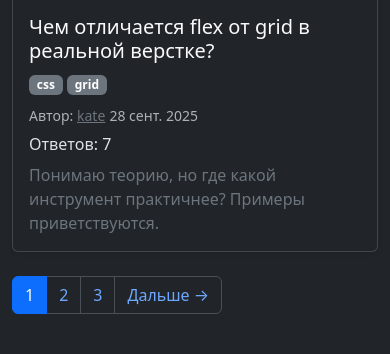
After one commit to ArtemS18/AskArtemii-VK-2025, a Python web app: template app/templates/hot_questions.html in a window 390 px wide. The commit adds this page. Shown: the part 1072-1426 px from the top of the page. Run offline with Jinja, Linux system fonts and the light colour scheme; the template is opened without the code that fills it, so the values that code supplies are empty.

Commit message:
added hots

```diff
--- a/app/templates/base.html
+++ b/app/templates/base.html
@@ -3,7 +3,7 @@
   <head>
     <meta charset="utf-8">
     <meta name="viewport" content="width=device-width, initial-scale=1">
-    <title>AskMe — Вопросы</title>
+    <title>AskArtemii — Вопросы</title>
     <link href="https://cdn.jsdelivr.net/npm/bootstrap-icons@1.11.3/font/bootstrap-icons.css" rel="stylesheet">
 
     <link href="https://cdn.jsdelivr.net/npm/bootstrap@5.3.8/dist/css/bootstrap.min.css" rel="stylesheet" integrity="sha384-sRIl4kxILFvY47J16cr9ZwB07vP4J8+LH7qKQnuqkuIAvNWLzeN8tE5YBujZqJLB" crossorigin="anonymous">
@@ -29,7 +29,7 @@
     </style>
     <nav class="navbar navbar-expand-lg bg-body-tertiary sticky-top border-bottom">
       <div class="container">
-        <a class="navbar-brand fw-bold" href="/">Ask<span class="text-primary">Me</span></a>
+        <a class="navbar-brand fw-bold" href="/">Ask<span class="text-primary">Artemii</span></a>
 
         <form class="d-flex ms-10 my-2 my-lg-0 w-auto" role="search">
                 <input class="form-control me-2" type="search" placeholder="Найти вопрос…" aria-label="Search">
@@ -53,7 +53,7 @@
                               alt="Avatar preview"
                               class="img-thumbnail rounded"
                               width="50" height="50">
-                      </a> <!-- closing a tag -->
+                      </a>
                       <div class="d-flex flex-column align-items-center">
                           <label class="nav-item">
                               {{user.nickname}}
@@ -112,7 +112,7 @@
         </aside>
       </div>
     </main>
-    <footer class="border-top py-4 mt-5 ">
+    <!-- <footer class="border-top py-4 mt-5 ">
       <div class="container d-flex flex-column flex-md-row align-items-center justify-content-between gap-2">
         <span class="text-body-secondary">© 2025 AskMe</span>
         <div class=" d-flex gap-3">
@@ -121,7 +121,7 @@
           <a href="#" class="link-secondary">Контакты</a>
         </div>
       </div>
-    </footer>
+    </footer> -->
 
     <script src="https://cdn.jsdelivr.net/npm/bootstrap@5.3.8/dist/js/bootstrap.bundle.min.js" integrity="sha384-FKyoEForCGlyvwx9Hj09JcYn3nv7wiPVlz7YYwJrWVcXK/BmnVDxM+D2scQbITxI" crossorigin="anonymous"></script>
   </body>
--- /dev/null
+++ b/app/templates/hot_questions.html
@@ -0,0 +1,94 @@
+{% extends 'base.html' %}
+
+{%block content%}
+    <h1 style="display: inline;">
+        HOT
+    </h1>
+    <a class="h4 link-light text-decoration-none" style="display: inline; " href="./">
+        NEW
+    </a>
+    <div class="card shadow-sm mb-3">
+        <div class="card-body">
+            <div class="row g-3">
+                <div class="col-12 col-sm-3 col-md-2 col-lg-2 d-flex flex-sm-column align-items-center gap-3">
+                    <img src="https://encrypted-tbn0.gstatic.com/images?q=tbn:ANd9GcS4JCuHyuURcCyeNEc9v4iOma3HVgZgDSMaIQ&s" alt="Аватар автора" class="img-thumbnail rounded w-75">
+                    <div class="vote-vertical">
+                        <button class="btn btn-outline-secondary btn-sm h-75 d-flex align-items-center justify-content-center" type="button" aria-label="Голосовать за ответ">
+                            <i class="bi bi-chevron-up"></i>
+                        </button>
+                        <div class="count">5</div>
+                        <button class="btn btn-outline-secondary btn-sm h-75 d-flex align-items-center justify-content-center" type="button" aria-label="Голосовать против ответа">
+                            <i class="bi bi-chevron-down"></i>
+                        </button>
+                    </div>
+                </div>
+                <div class="col-12 col-sm">
+                        <a class="h5 link-light text-decoration-none d-block mb-2" href="./question">
+                        Чем отличается flex от grid в реальной верстке?
+                    </a>
+                    <div class="mb-2">
+                        <span class="badge text-bg-secondary">css</span>
+                        <span class="badge text-bg-secondary">grid</span>
+                    </div>
+                    <div class="question-meta text-body-secondary mb-2">
+                        <small>Автор: <a href="./user" class="link-secondary">kate</a></small>
+                        <small><time datetime="2025-09-28T18:02">28 сент. 2025</time></small>
+                    </div>
+                    <div class="h6 mb">
+                        Ответов: 3
+                    </div>
+                    <p class="mb-0 mt-2 text-secondary">
+                        Понимаю теорию, но где какой инструмент практичнее? Примеры приветствуются.
+                    </p>
+                </div>
+            </div>
+        </div>
+    </div>
+
+    <div class="card shadow-sm mb-3">
+        <div class="card-body">
+            <div class="row g-3">
+                <div class="col-12 col-sm-3 col-md-2 col-lg-2 d-flex flex-sm-column align-items-center gap-3">
+                    <img src="https://encrypted-tbn0.gstatic.com/images?q=tbn:ANd9GcS4JCuHyuURcCyeNEc9v4iOma3HVgZgDSMaIQ&s" alt="Аватар автора" class="img-thumbnail rounded w-75">
+                    <div class="vote-vertical">
+                        <button class="btn btn-outline-secondary btn-sm h-75 d-flex align-items-center justify-content-center" type="button" aria-label="Голосовать за ответ">
+                            <i class="bi bi-chevron-up"></i>
+                        </button>
+                        <div class="count">5</div>
+                        <button class="btn btn-outline-secondary btn-sm h-75 d-flex align-items-center justify-content-center" type="button" aria-label="Голосовать против ответа">
+                            <i class="bi bi-chevron-down"></i>
+                        </button>
+                    </div>
+                </div>
+                <div class="col-12 col-sm">
+                        <a class="h5 link-light text-decoration-none d-block mb-2" href="./question">
+                        Чем отличается flex от grid в реальной верстке?
+                    </a>
+                    <div class="mb-2">
+                        <span class="badge text-bg-secondary">css</span>
+                        <span class="badge text-bg-secondary">grid</span>
+                    </div>
+                    <div class="question-meta text-body-secondary mb-2">
+                        <small>Автор: <a href="./user" class="link-secondary">kate</a></small>
+                        <small><time datetime="2025-09-28T18:02">28 сент. 2025</time></small>
+                    </div>
+                    <div class="h6 mb">
+                        Ответов: 7
+                    </div>
+                    <p class="mb-0 mt-2 text-secondary">
+                        Понимаю теорию, но где какой инструмент практичнее? Примеры приветствуются.
+                    </p>
+                </div>
+            </div>
+        </div>
+    </div>
+    <nav aria-label="Пагинация" class="mt-4">
+        <ul class="pagination">
+            <li class="page-item active"><a class="page-link" href="#">1</a></li>
+            <li class="page-item"><a class="page-link" href="#">2</a></li>
+            <li class="page-item"><a class="page-link" href="#">3</a></li>
+            <li class="page-item"><a class="page-link" href="#">Дальше →</a></li>
+        </ul>
+    </nav>
+
+{%endblock%}
--- a/app/templates/index.html
+++ b/app/templates/index.html
@@ -1,6 +1,10 @@
 {% extends 'base.html' %}
 
 {%block content%}
+    <div class="d-flex align-items-center gap-3">
+        <h1> New </h1>
+        <a class="h4 link-light text-decoration-none" href="./hot">Hot</a>
+    </div>
     {%for question in questions%}
         <div class="card shadow-sm mb-3">
             <div class="card-body">
--- a/app/templates/question.html
+++ b/app/templates/question.html
@@ -41,7 +41,6 @@
       </div>
     </article>
 
-    <!-- ОТВЕТЫ -->
     <section class="mt-4">
       <h2 class="h5 mb-3">Ответы ({{question.answers_count}})</h2>
       {%for answer in answers %}
```
